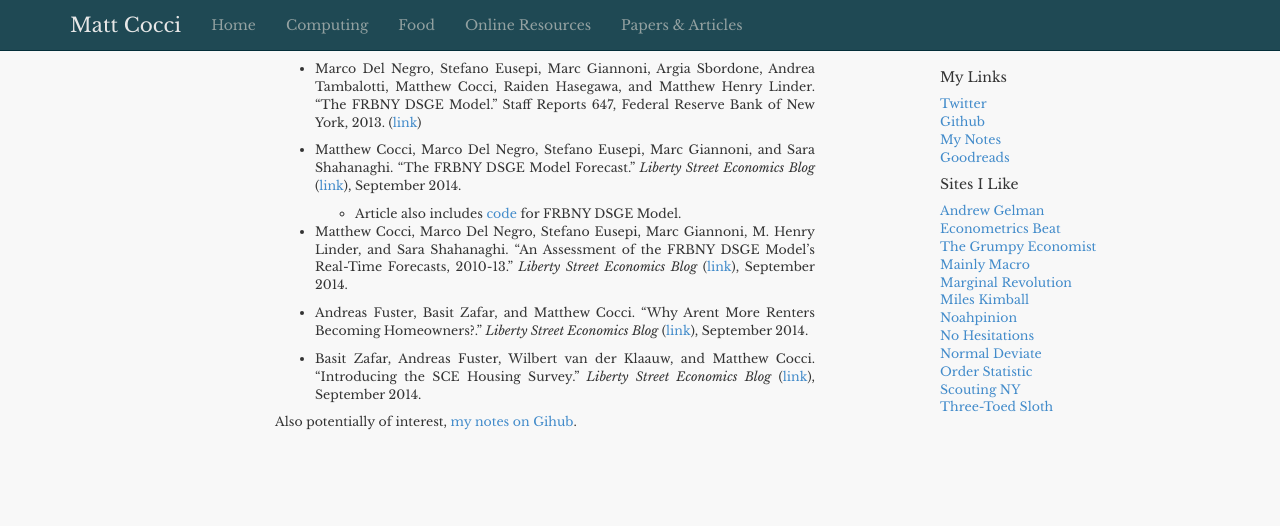
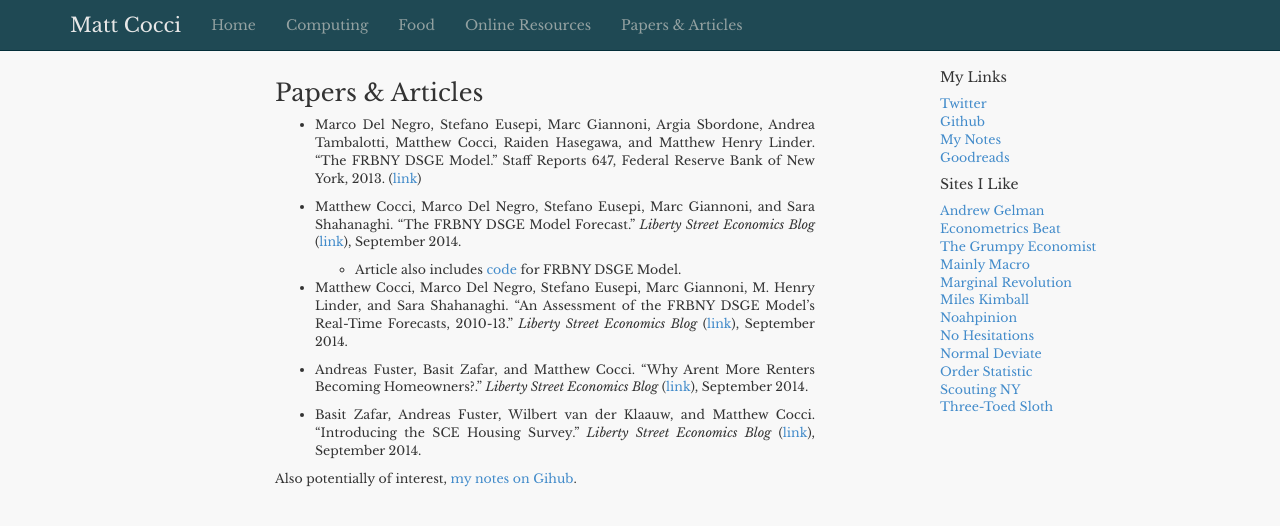
Before and after one commit to MattCocci/MattCocci.github.io, a Jekyll site: the page built from papers_articles.md, in a window 1280 px wide. Shown: the top 526 px of the page. Built offline with Jekyll 4.4.1, drawn with Linux system fonts in a browser that asks for light colours; nearby versions of some CDN libraries.

Commit message:
Add header to papers articles

```diff
--- a/papers_articles.md
+++ b/papers_articles.md
@@ -1,6 +1,8 @@
 ---
 layout: default
 ---
+
+### Papers & Articles
 
 * Marco Del Negro, Stefano Eusepi, Marc Giannoni, Argia Sbordone, Andrea Tambalotti, Matthew Cocci, Raiden Hasegawa, and Matthew Henry Linder. "The FRBNY DSGE Model." Staff Reports 647, Federal Reserve Bank of New York, 2013. (<a href="http://ideas.repec.org/p/fip/fednsr/647.html" target="_blank">link</a>)
 
```
